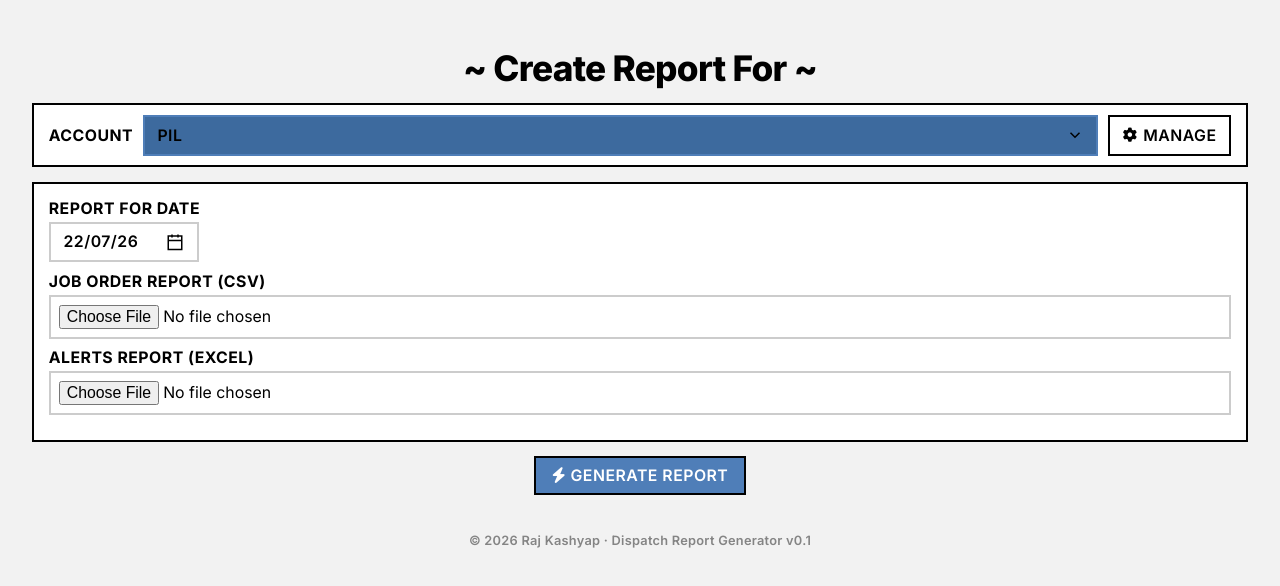
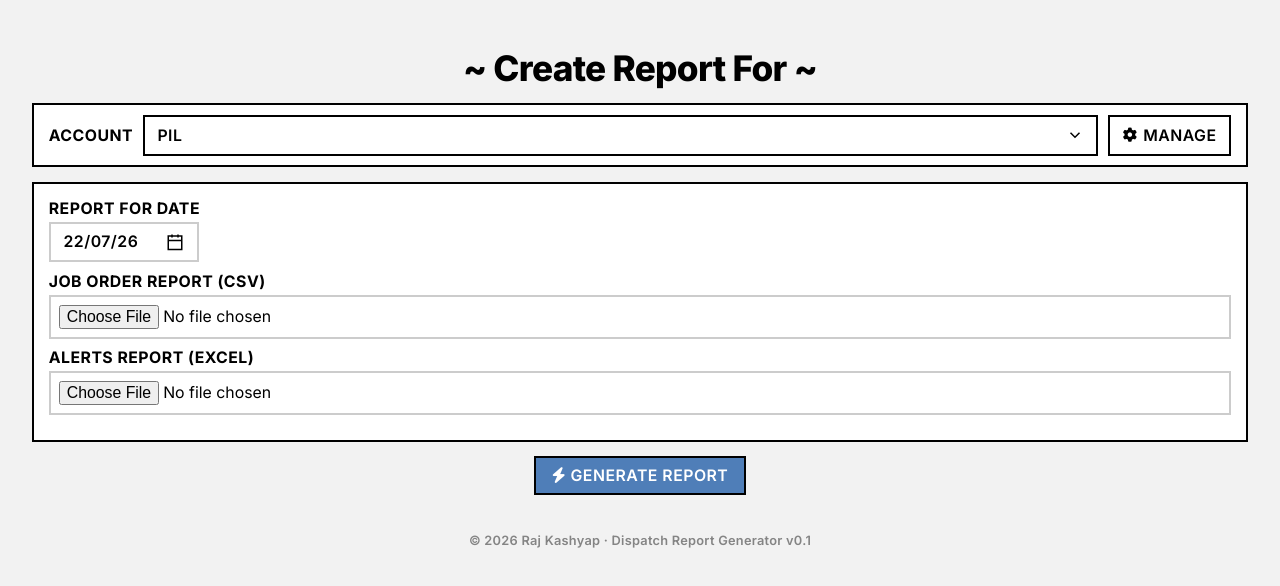
Before and after one commit to Raj-Kashyap001/dispatch-report, a React (Vite) app: page / in a window 1280 px wide. In both pictures the pointer is over the button "PIL". Shown: the top 586 px of the page. Built offline with nearby package versions, Linux system fonts and the light colour scheme.

Commit message:
fix: remove hover/active effects from select trigger button

```diff
--- a/src/index.css
+++ b/src/index.css
@@ -152,7 +152,7 @@ label {
   gap: 0.5rem;
   width: 100%;
   padding: 0.55rem 0.8rem;
-    border: 2px solid #ccc;
+  border: 2px solid var(--black);
   background: var(--white);
   color: var(--black);
   font: inherit;
@@ -163,8 +163,10 @@ label {
   justify-content: space-between;
 }
 
-.m3-select-trigger:hover {
-    border-color: var(--blue);
+.m3-select-trigger:hover,
+.m3-select-trigger:active {
+  background: var(--white);
+  border-color: var(--black);
 }
 
 .m3-select-trigger svg {
```
Lines whose indentation alone changed are shown as unchanged.
